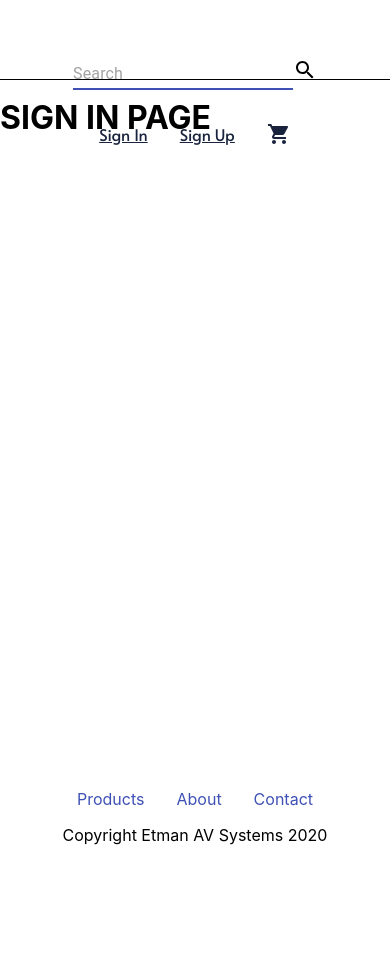
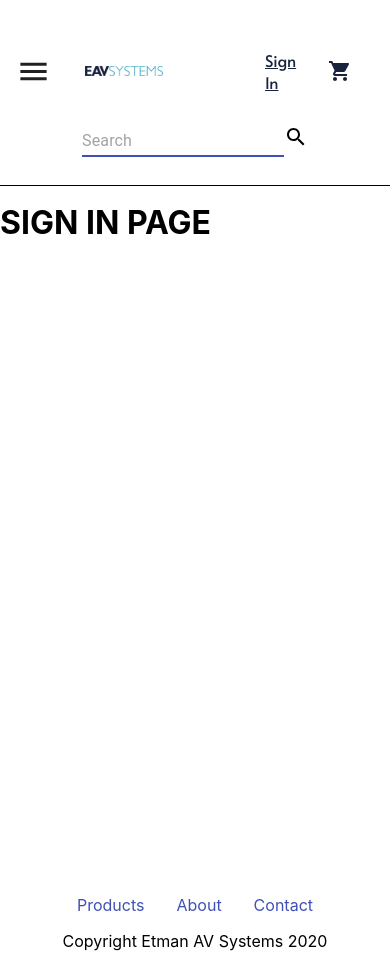
Before and after one commit to DerekEtman/EAVSYSTEM, a React (Create React App) app: page /SignIn in a window 390 px wide. Before the commit the page ends 861 px from the top, so only its background shows below. Built offline with nearby package versions, Linux system fonts and the light colour scheme.

Commit message:
Fix: Responsiveness layout

```diff
--- a/src/features/header/header.js
+++ b/src/features/header/header.js
@@ -12,6 +12,7 @@ import {
 	ListItemText,
 	makeStyles,
 	Button,
+	Hidden,
 } from "@material-ui/core";
 import MenuIcon from "@material-ui/icons/Menu";
 import ShoppingCartIcon from "@material-ui/icons/ShoppingCart";
@@ -63,7 +64,9 @@ export default function Header() {
 				</ListItem>
 				{["Category_1", "Category_2"].map((text) => (
 					<ListItem button component={BrowserLink} to="/Products" key={text}>
-						<ListItemText primary={text} secondary="test"> </ListItemText>
+						<ListItemText primary={text} secondary="test">
+							{" "}
+						</ListItemText>
 					</ListItem>
 				))}
 			</List>
@@ -72,7 +75,7 @@ export default function Header() {
 
 	return (
 		<Grid container className="header_container" spacing={1}>
-			<Grid item lg={4} className="header_left_container">
+			<Grid item lg={4}  className="header_left_container">
 				<IconButton className="header_menu_button" edge="start">
 					<Button onClick={toggleDrawer(true)}>
 						<MenuIcon fontSize="large" />
@@ -90,27 +93,38 @@ export default function Header() {
 				</Button>
 			</Grid>
 
-			<Grid item lg={5} className="header_searchbar_container">
-				<Input autoFocus="true" placeholder="Search" fullWidth="true" />
-				<SvgIcon>
-					<SearchIcon />
-				</SvgIcon>
-			</Grid>
+			<Hidden smDown>
+				<Grid item md={5} className="header_searchbar_container">
+					<Input autoFocus="true" placeholder="Search" fullWidth="true" />
+					<SvgIcon>
+						<SearchIcon />
+					</SvgIcon>
+				</Grid>
+			</Hidden>
 
-			<Grid item className="header_right_container" lg={3}>
+			<Grid item className="header_right_container" lg={3} md={6}>
 				<BrowserLink className="header_right_element log_in" to="/SignIn">
 					{" "}
 					Sign In
 				</BrowserLink>
 
-				<BrowserLink className="header_right_element log_in" to="/SignUp">
+				{/* <BrowserLink className="header_right_element log_in" to="/SignUp">
 					{" "}
 					Sign Up
-				</BrowserLink>
+				</BrowserLink> */}
 				<SvgIcon className="header_right_element">
 					<ShoppingCartIcon />
 				</SvgIcon>
 			</Grid>
+
+			<Hidden mdUp>
+				<Grid item lg={12} className="header_searchbar_container">
+					<Input autoFocus="true" placeholder="Search" fullWidth="true" />
+					<SvgIcon>
+						<SearchIcon />
+					</SvgIcon>
+				</Grid>
+			</Hidden>
 		</Grid>
 	);
 }
--- a/src/features/header/header.scss
+++ b/src/features/header/header.scss
@@ -7,7 +7,7 @@
 .header_container{
     border:1px solid black;
     padding: 1.5rem 0rem;
-    max-height: 10vh;
+    min-height: 10vh;
     display: flex;
     align-content: center;
     margin:auto;
@@ -26,10 +26,7 @@
         display: flex;
         flex-direction: row;
         margin:auto;
-    }
-
-    .header_menu_button{
-        padding: 3rem;
+        width: 60vw;
     }
 
     .header_left_container{
@@ -39,6 +36,7 @@
     .header_right_container{
         margin:auto;
         display: flex;
+        width: 20vw;
     }
     .header_right_element{
         padding: 1.5rem 1rem;
```
